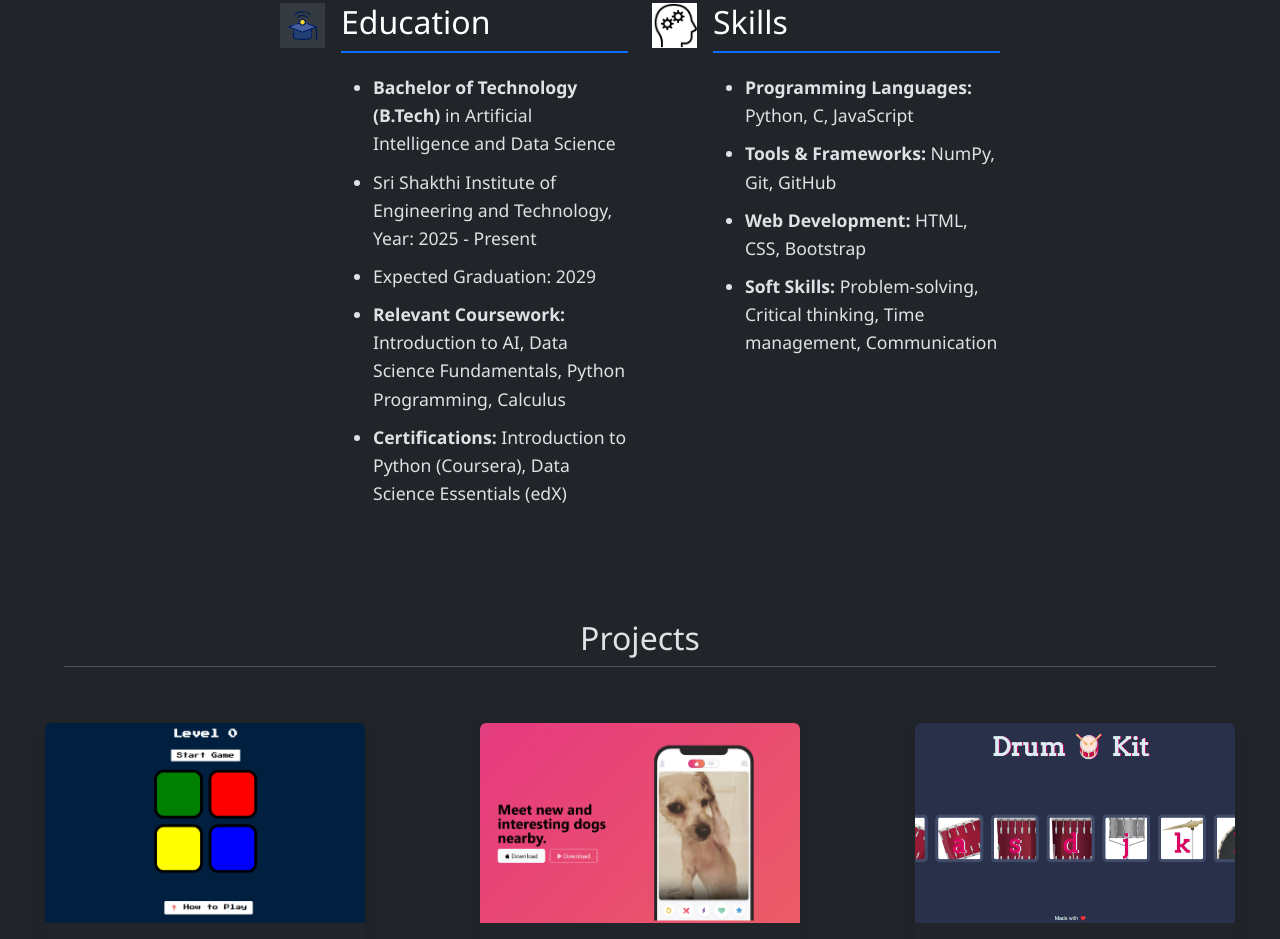
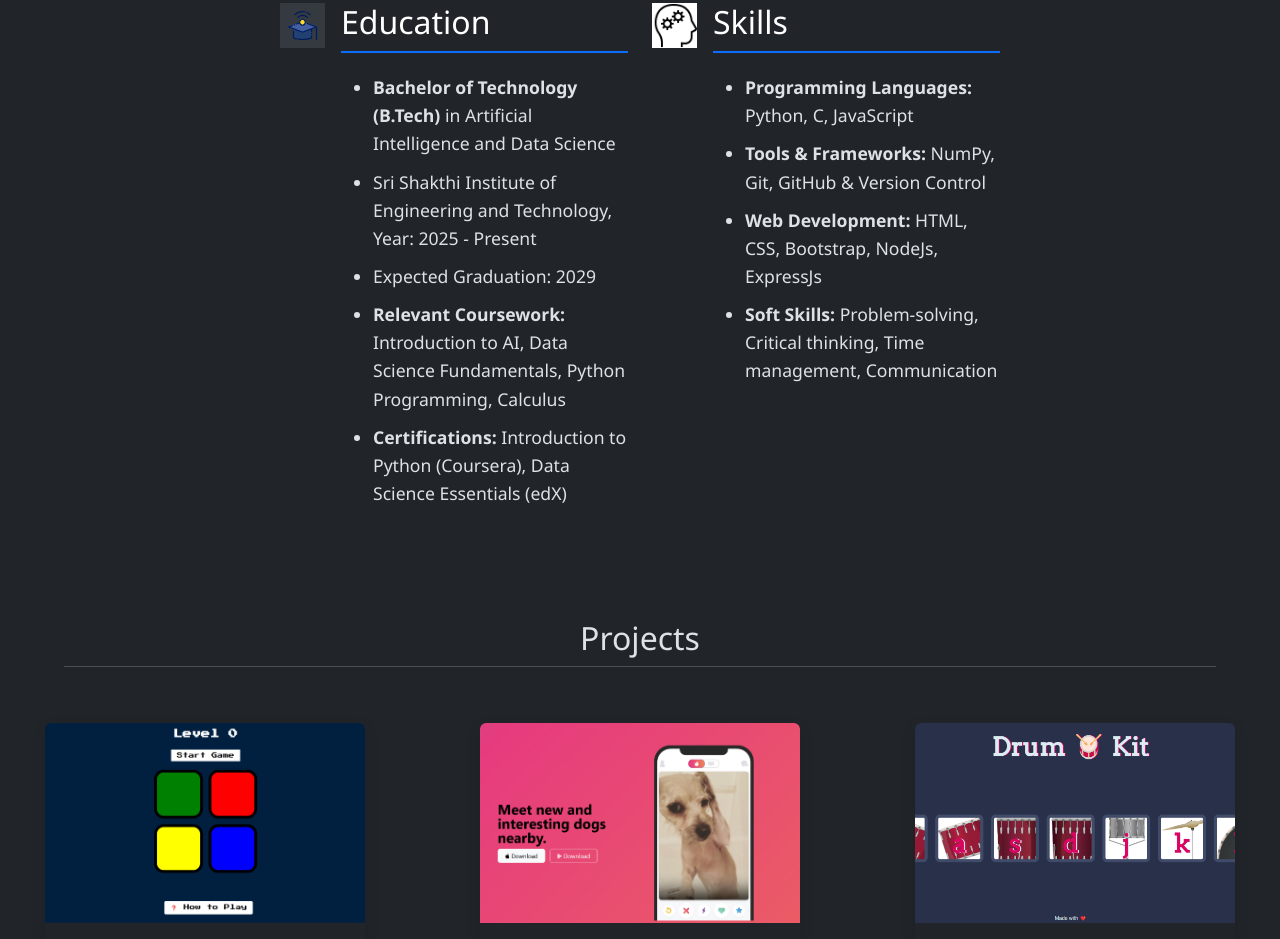
Before and after one commit to Fizzy444/portfolio, a plain HTML site: page index.html in a window 1280 px wide. Shown: the part 1420-2359 px from the top of the page. Drawn offline with nearby package versions, Linux system fonts and the light colour scheme; files whose address does not match are found by name.

Commit message:
Update index.html

```diff
--- a/index.html
+++ b/index.html
@@ -66,8 +66,8 @@
           <h3 class="fs-2 text-body-emphasis header-resume">Skills</h3>
           <ul class="list-ele">
             <li><strong>Programming Languages:</strong> Python, C, JavaScript</li>
-            <li><strong>Tools & Frameworks:</strong> NumPy, Git, GitHub</li>
-            <li><strong>Web Development:</strong> HTML, CSS, Bootstrap</li>
+            <li><strong>Tools & Frameworks:</strong> NumPy, Git, GitHub & Version Control</li>
+            <li><strong>Web Development:</strong> HTML, CSS, Bootstrap, NodeJs, ExpressJs</li>
             <li><strong>Soft Skills:</strong> Problem-solving, Critical thinking, Time management, Communication</li>
           </ul>
         </div>
```
